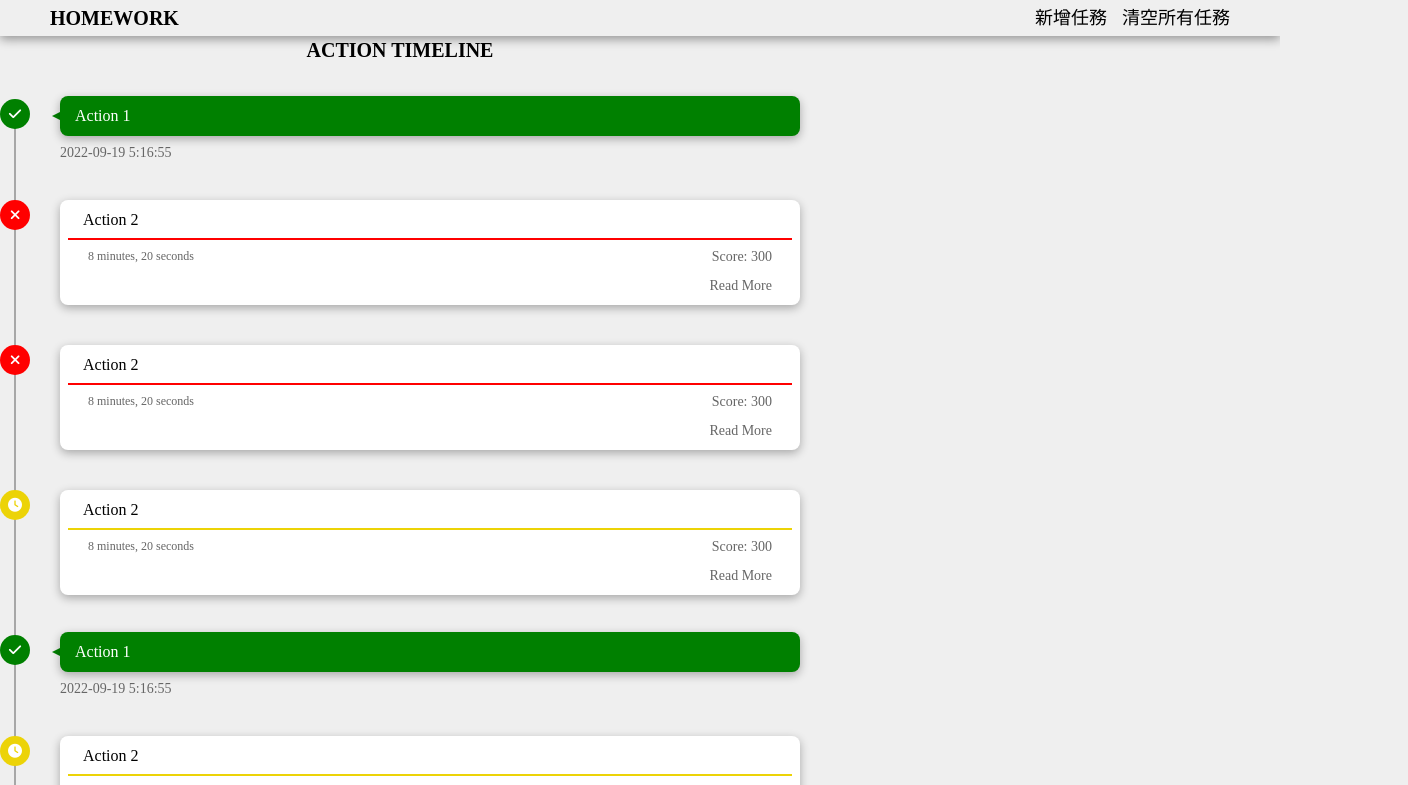
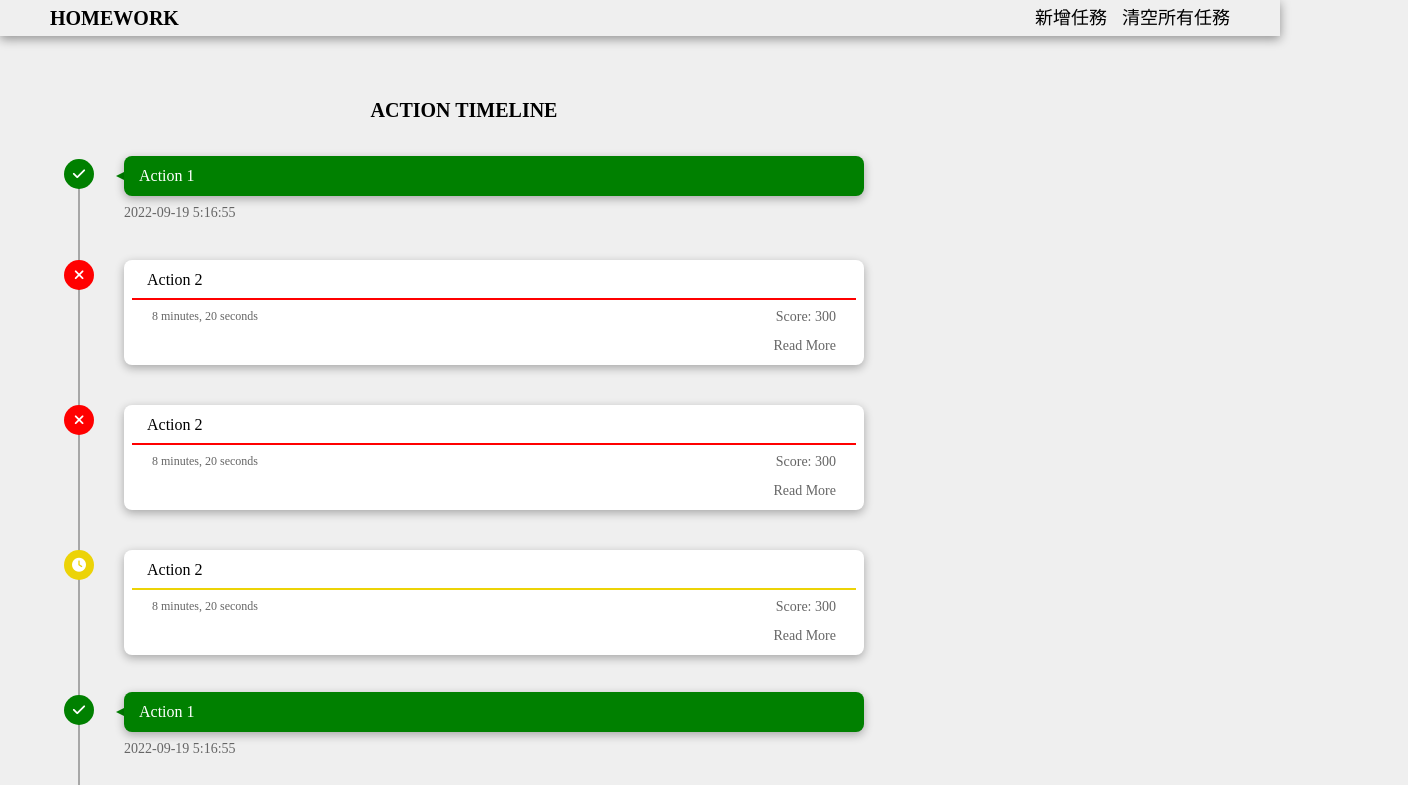
Before and after one commit to chrisstar30/homework_test_vue, a Vue app: page / in a window 1280 px wide. Shown: the top 785 px of the page, 1408 px wide, since content can reach past the window. Built offline with nearby package versions, Linux system fonts and the light colour scheme.

Commit message:
Feat: App style

```diff
--- a/src/App.vue
+++ b/src/App.vue
@@ -17,3 +17,9 @@ indexState.pushData(indexData)
     <TicketsList />
   </div>
 </template>
+
+<style scoped lang="sass">
+.container
+  width: 100%
+  padding: 60px 5vw 150px
+</style>
```
